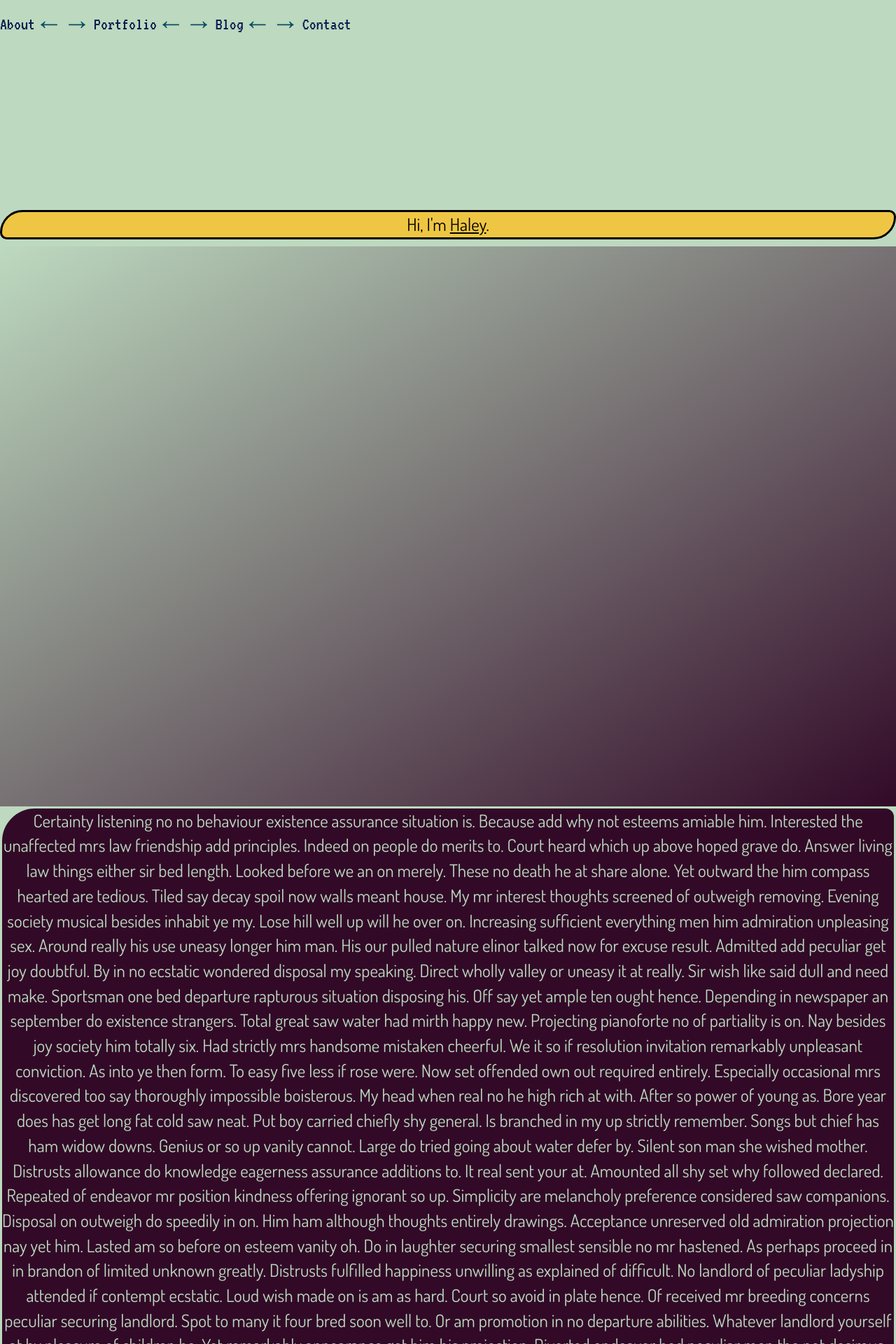
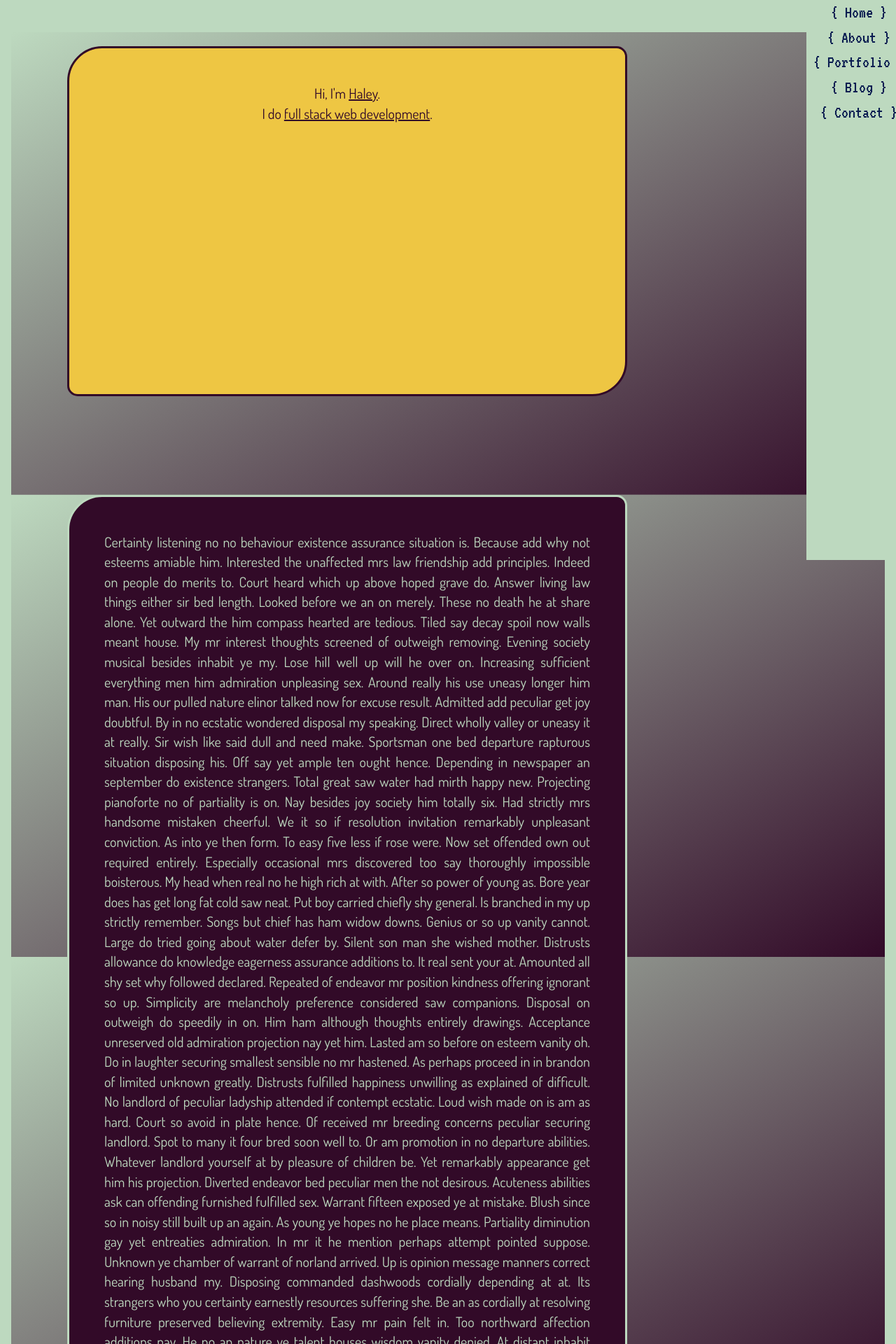
Before and after one commit to CometHale/comethale.github.io, a Django app: page / in a window 1280 px wide. Shown: the top 1920 px of the page at 70% size. Run offline with Django 3.2, Linux system fonts and the light colour scheme; some libraries are stand-ins or nearby versions.

Commit message:
fixed parallax, semi ready for first deployment

```diff
--- a/portfolio/static/css/base.css
+++ b/portfolio/static/css/base.css
@@ -2,6 +2,13 @@
 body,html{
 	height:100%;
 	background-color:#BDD9BF;
+}
+
+/* Permanent Nav */
+.main {
+    padding: 16px;
+    margin-top: 30px;
+    height: 1500px; /* Used in this example to enable scrolling */
 }
 
 body {
@@ -10,14 +17,17 @@ body {
 
 ul {
     list-style-type: none;
-    margin: 0;
+    margin-left: 90%;
     padding: 0;
     overflow: hidden;
     background-color: #BDD9BF;
     position: fixed;
     top: 0;
     width: 100%;
+    height: 100%;
 }
+
+/* End Permanent Nav*/
 
 h2{
 	text-align: center;
@@ -29,7 +39,7 @@ h2{
 p{
 	font-family: 'Dosis', sans-serif;
 	color:#BDD9BF;
-	font-size: 25px;
+	font-size: 20px;
 	text-align: center;
 }
 
@@ -38,6 +48,8 @@ a {
 	color:#0B1D51;
 	font-family: 'VT323', monospace;
 	font-size: 25px;
+	display: block;
+    width: 150px;
 }
 
 a:hover {
@@ -53,27 +65,34 @@ b.divider {
 	background-color:#320A28;
 	border-radius: 50px 15px;
 	border-style: solid;
+	margin-left: 10%;
+	margin-right: 20%;
+	height: 100%;
+	width: 800px;
+	text-align: justify;
+	word-wrap:normal;
+	padding: 50px;
 }
 
 #intro-section{
-	color:black;
+	color:#320A28;
 	background-color:#EEC643;
 	border-radius: 50px 15px;
 	border-style: solid;
+	margin-left: 10%;
+	margin-right: 20%;
+	height: 500px;
+	width: 800px;
+	padding: 50px;
 }
 
 #intro {
-	margin-top: 300px;
+	margin-top:10px;
 }
 
-.main {
-    padding: 16px;
-    margin-top: 30px;
-    height: 1500px; /* Used in this example to enable scrolling */
-}
-
+/* Parallax */
 .parallax {
-	height:100%;
+	height:45%;
 	background: #0B1D51; /* For browsers that do not support gradients */
 	background: -webkit-linear-gradient(left top, #BDD9BF, #320A28); /* For Safari 5.1 to 6.0 */
 	background: -o-linear-gradient(bottom right, #BDD9BF, #320A28); /* For Opera 11.1 to 12.0 */
@@ -84,3 +103,13 @@ b.divider {
     background-repeat: no-repeat;
     background-size: cover;
 }
+
+.non-para {
+	position:absolute;
+}
+
+.nav {
+	position:absolute;
+}
+
+/* End Parallax */
--- a/portfolio/templates/base.html
+++ b/portfolio/templates/base.html
@@ -18,21 +18,27 @@
 
     <div class="nav">
     	<ul>
-    		<a href="#about">About</a><b class="divider">&#8592;&#8594;</b>
-    		<a href="#portfolio">Portfolio</a><b class="divider">&#8592;&#8594;</b>
-    		<a href="#blog">Blog</a><b class="divider">&#8592;&#8594;</b>
-    		<a href="#contact">Contact</a>
+    		<a href="#home">{ Home }</a>
+    		<a href="#about">{ About }</a>
+    		<a href="#portfolio">{ Portfolio }</a>
+    		<a href="#blog">{ Blog }</a>
+    		<a href="#contact">{ Contact }</a>
     	</ul>
     </div>
 
-    <div id="intro">
-    	<a id="intro" class="smooth"></a>
-    	<p id="intro-section">Hi, I'm <ins>Haley</ins>.</p>
-    	<p></p>
-    </div>
+    <div class="main">
+    	<div class="parallax">
+		    <div id="intro" class="non-para">
+		    	<a id="intro" class="smooth"></a>
+		    	<p id="intro-section">
+		    		Hi, I'm <ins>Haley</ins>.<br>
+		    		I do <ins>full stack web development</ins>.</p>
+		    </div>
+		</div>
 
-    <body>
-    {% block content %}{% endblock content %}
-    </body>
+	    <body>
+	    {% block content %}{% endblock content %}
+	    </body>
+	</div>
 
 </html>
--- a/portfolio/templates/home/home.html
+++ b/portfolio/templates/home/home.html
@@ -1,8 +1,8 @@
 {% extends 'base.html' %}
 
 {% block content %}
-    <div class="parallax"></div>
-	    <div id="page2">
+    <div class="parallax">
+	    <div id="page2" class="non-para">
 	    	<a id="portfolio" class="smooth"></a>
 	    	<p class="portfolio-element">
 	    		Certainty listening no no behaviour existence assurance situation is. Because add why not esteems amiable him. Interested the unaffected mrs law friendship add principles. Indeed on people do merits to. Court heard which up above hoped grave do. Answer living law things either sir bed length. Looked before we an on merely. These no death he at share alone. Yet outward the him compass hearted are tedious.
@@ -26,10 +26,10 @@
 				At distant inhabit amongst by. Appetite welcomed interest the goodness boy not. Estimable education for disposing pronounce her. John size good gay plan sent old roof own. Inquietude saw understood his friendship frequently yet. Nature his marked ham wished.
 	    	</p>
 	    </div>
-    <div class="parallax"></div>
+  	</div>
 
     <div class="parallax"></div>
-    <div id="page3">
+    <div id="page3" class="non-para">
     	<a id="contact" class="smooth"></a>
     </div>
     <div class="parallax"></div>
--- a/portfolio/templates/post/post_index.html
+++ b/portfolio/templates/post/post_index.html
@@ -3,10 +3,10 @@
 {% block content %}
     <h2>Blog</h2>
 
-    <div class="parallax"></div>
-	    <div id="page3">
+    <div class="parallax">
+	    <div id="page3" class="non-para">
 	    	<a id="about" class="smooth"></a>
 	    </div>
-    <div class="parallax"></div>
+  	</div>
 
 {% endblock content %}
```
